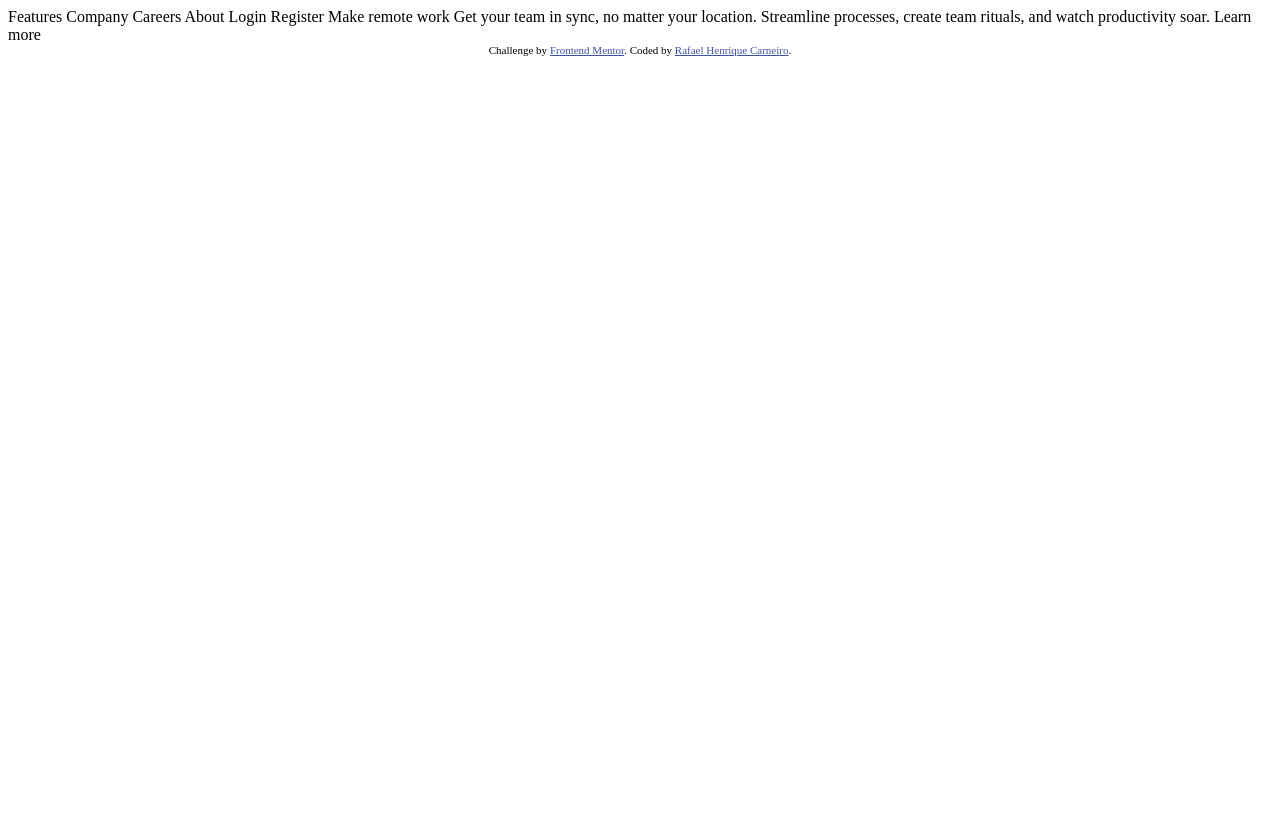
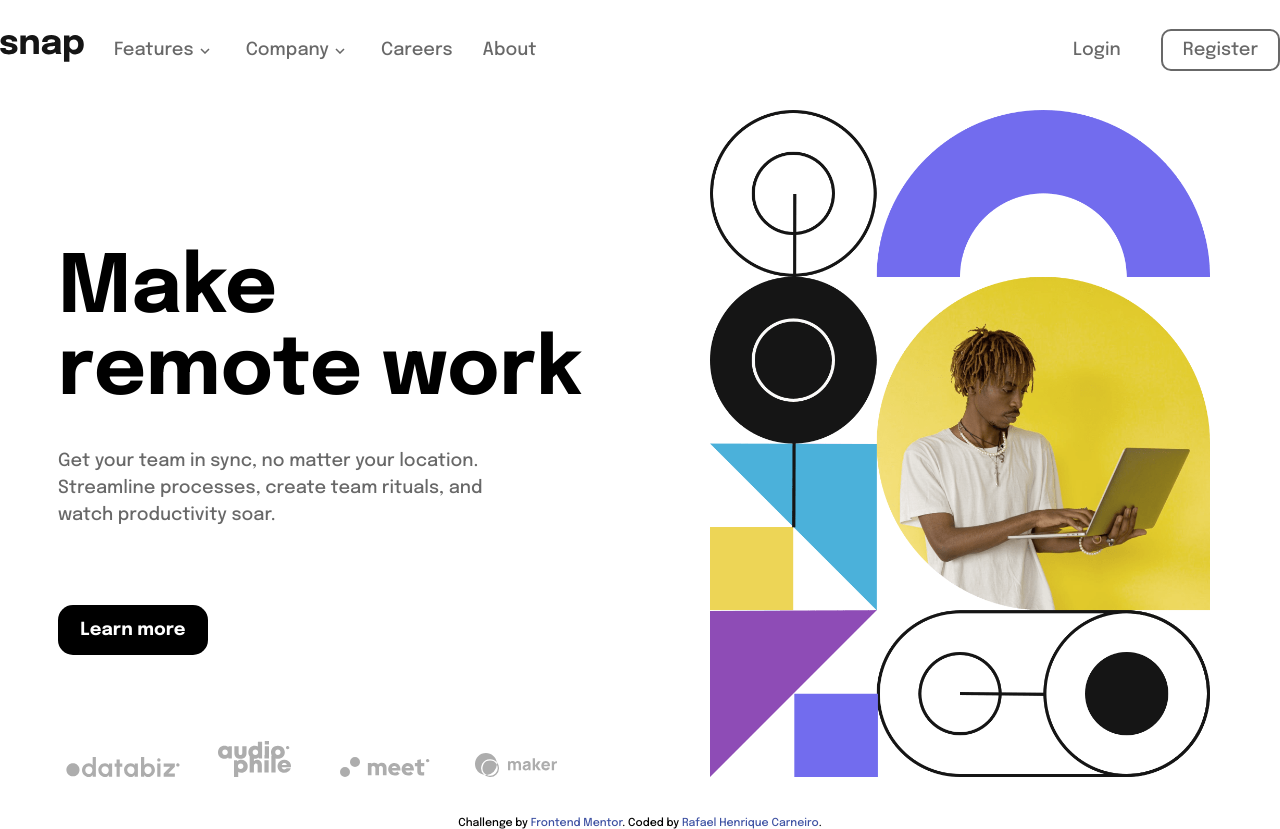
Before and after one commit to rafael-hc/frontend-mentor, a plain HTML site: page index.html in a window 1280 px wide. Before the commit the page ends 800 px from the top, so only its background shows below. Drawn offline with Linux system fonts and the light colour scheme.

Commit message:
Design-desktop pré-fechamento

```diff
--- a/index.html
+++ b/index.html
@@ -1,39 +1,166 @@
 <!DOCTYPE html>
 <html lang="en">
+
 <head>
   <meta charset="UTF-8">
-  <meta name="viewport" content="width=device-width, initial-scale=1.0"> <!-- displays site properly based on user's device -->
+  <meta name="viewport" content="width=device-width, initial-scale=1.0">
+  <!-- displays site properly based on user's device -->
 
   <link rel="icon" type="image/png" sizes="32x32" href="./images/favicon-32x32.png">
-
+  <link rel="stylesheet" href="./style/style.css">
   <title>Frontend Mentor | Intro section with dropdown navigation</title>
 
-  <!-- Feel free to remove these styles or customise in your own stylesheet 👍 -->
-  <style>
-    .attribution { font-size: 11px; text-align: center; }
-    .attribution a { color: hsl(228, 45%, 44%); }
-  </style>
+
 </head>
+
 <body>
+  <nav class="nav flex width-max center">
+    <div class="img-nav">
+      <img src="./images/logo.svg" alt="logo">
+    </div>
+    <div class="text-nav flex">
+      <div class="left-text">
+        <ul class="ul-nav flex">
+          <li>
+            <div class="flex">
+              <a href="">
+                <p>Features</p>
+                <div class="icon-li">
+                  <img src="./images/icon-arrow-down.svg" alt="">
+                </div>
+              </a>
 
-  Features
-  Company
-  Careers
-  About
+            </div>
+            <div>
+              <ul class="sub-ul-nav dropdown-left">
+                <li>
+                  <div class="flex">
+                    <div class="icon-li"><img src="./images/icon-todo.svg" alt=""></div>
+                    <a href="">
+                      <p>Todo List</p>
+                    </a>
+                  </div>
+                </li>
+                <li>
+                  <div class="flex">
+                    <div class="icon-li"><img src="./images/icon-calendar.svg" alt=""></div>
+                    <a href="">
+                      <p>Calendar</p>
+                    </a>
+                  </div>
+                </li>
+                <li>
+                  <div class="flex">
+                    <div class="icon-li"><img src="./images/icon-reminders.svg" alt=""></div>
+                    <a href="">
+                      <p>Reminders</p>
+                    </a>
+                  </div>
+                </li>
+                <li>
+                  <div class="flex">
+                    <div class="icon-li"><img src="./images/icon-planning.svg" alt=""></div>
+                    <a href="">
+                      <p>Planning</p>
+                    </a>
+                  </div>
+                </li>
+              </ul>
+            </div>
+          </li>
+          <li>
+            <div class="flex">
+              <a href="">
+                <p>Company</p>
+                <div class="icon-li">
+                  <img src="./images/icon-arrow-down.svg" alt="">
+                </div>
+              </a>
 
-  Login
-  Register
+            </div>
+            <ul class="sub-ul-nav dropdown-left">
+              <li><a href="">
+                  <p>History</p>
+                </a></li>
+              <li><a href="">
+                  <p>Our Team</p>
+                </a></li>
+              <li><a href="">
+                  <p>Blog</p>
+                </a></li>
+            </ul>
+          </li>
+          <li><a href="">
+              <p>Careers</p>
+            </a></li>
+          <li><a href="">
+              <p>About</p>
+            </a></li>
+        </ul>
+      </div>
+      <div class="right-text">
+        <ul class="ul-nav flex">
+          <li><a href="">
+              <p>Login</p>
+            </a></li>
+          <li><a href="">
+              <p>Register</p>
+            </a></li>
+        </ul>
+      </div>
+    </div>
+  </nav>
+  <header class="header width-max center">
+    <div class="first-column">
+      <div class="first-column-content">
+        <div class="title-header">
+          <h1>Make<br>remote work</h1>
+        </div>
+        <div class="p-header">
+          <p> Get your team in sync, no matter your location.
+            Streamline processes,
+            create team rituals, and watch productivity soar.</p>
+        </div>
+        <div class="btn-header">
+          <button>
+            Learn more
+          </button>
+        </div>
+        <div class="icons-header">
+          <img src="./images/client-databiz.svg" alt="">
+          <img src="./images/client-audiophile.svg" alt="">
+          <img src="./images/client-meet.svg" alt="">
+          <img src="./images/client-maker.svg" alt="">
+        </div>
+      </div>
+    </div>
+    <div class="second-column">
+      <div class="img-header">
+        <img src="./images/image-hero-desktop.png" alt="">
+      </div>
+    </div>
 
-  Make remote work
+  </header>
 
-  Get your team in sync, no matter your location. Streamline processes,
-  create team rituals, and watch productivity soar.
+  <!-- <img src="./design/desktop-design.jpg" alt="">
+  <img src="./design/active-states.jpg" alt=""> -->
 
-  Learn more
+
+
+
+
+
+
+
+
+
+
+
 
   <div class="attribution">
     Challenge by <a href="https://www.frontendmentor.io?ref=challenge" target="_blank">Frontend Mentor</a>.
     Coded by <a href="#">Rafael Henrique Carneiro</a>.
   </div>
 </body>
+
 </html>
--- /dev/null
+++ b/style/style.css
@@ -0,0 +1,230 @@
+@import url('https://fonts.googleapis.com/css2?family=Epilogue:ital,wght@0,500;0,700;1,500;1,700&family=Raleway&family=Rubik:ital,wght@0,300;0,400;0,500;0,600;0,700;0,800;0,900;1,300;1,400;1,500;1,600;1,700;1,800;1,900&display=swap');
+
+* {
+    margin: 0;
+    padding: 0;
+    box-sizing: border-box;
+    text-decoration: none;
+    list-style: none;
+    font-family: Epilogue, sans-serif;
+}
+
+p {
+    font-size: 18px;
+    color: #686868;
+}
+
+.width-max {
+    max-width: 1440px;
+}
+
+.center {
+    margin: 0 auto;
+}
+
+.nav {
+    height: 100px;
+    margin-bottom: 10px;
+
+}
+
+.flex {
+    display: flex;
+    align-items: center;
+}
+
+.img-nav{
+    margin-right: 30px;
+}
+
+.text-nav {
+    width: 100%;
+    justify-content: space-between;
+}
+
+.ul-nav li a {
+    display: flex;
+    padding: 17px 0;
+}
+
+.ul-nav li a p {
+    font-weight: 500;
+    white-space: nowrap;
+}
+
+.ul-nav li a:hover p {
+    color: #141414;
+}
+
+.icon-li {
+    margin: 0 6px;
+}
+
+.left-text .ul-nav li {
+    margin-right: 30px;
+}
+
+.right-text .ul-nav li {
+    margin-left: 40px;
+}
+
+.right-text .ul-nav li:last-of-type a {
+    padding: 10px 20px;
+    border-radius: 10px;
+    border: 2px solid #686868;
+}
+
+.right-text .ul-nav li:last-of-type a:hover {
+    border: 2px solid #141414;
+}
+
+/* Estilo do dropdown */
+
+.ul-nav li {
+    position: relative;
+}
+
+.sub-ul-nav {
+    padding: 10px 25px;
+    position: absolute;
+    top: 50px;
+    display: none;
+    background-color: #fff;
+    border-radius: 10px;
+    -webkit-box-shadow: 0px 0px 26px -10px rgba(0, 0, 0, 0.68);
+    box-shadow: 0px 0px 26px -10px rgba(0, 0, 0, 0.68);
+}
+
+.sub-ul-nav li a{
+    display: block;
+}
+
+.text-nav .ul-nav li ul li{
+    margin: 0;
+}
+
+.dropdown-left{
+    right: 0;
+}
+
+.dropdown-right{
+    left: 0;
+}
+
+.ul-nav li ul li a {
+    padding: 10px 0;
+}
+
+.ul-nav li:hover ul,
+.menu li.over ul {
+    display: block;
+}
+
+/* Estilo header */
+
+h1 {
+    font-size: 80px;
+}
+
+.header {
+    display: grid;
+    grid-template-columns: repeat(2, 1fr);
+}
+
+.first-column {
+    display: grid;
+    grid-column-start: 1;
+    grid-column-end: 2;
+    justify-items: center;
+}
+
+.first-column-content {
+    display: grid;
+    grid-template-rows: 2.5fr repeat(3, 1fr);
+}
+
+.second-column {
+    display: grid;
+    grid-column-start: 2;
+    grid-column-end: 3;
+}
+
+.title-header {
+    grid-row-start: 1;
+    grid-row-end: 2;
+    color: #000;
+    display: grid;
+    align-items: end;
+}
+
+.p-header {
+    display: grid;
+    justify-items: center;
+    grid-row-start: 2;
+    grid-row-end: 3;
+    max-width: 450px;
+    align-items: center;
+}
+
+.p-header p {
+    padding-top: 30px;
+    line-height: 1.5;
+}
+
+.btn-header {
+    grid-row-start: 3;
+    grid-row-end: 4;
+    display: grid;
+    align-items: end;
+}
+
+.btn-header button {
+    width: 150px;
+    height: 50px;
+    border: none;
+    border-radius: 15px;
+    background-color: #000;
+    color: #fff;
+    font-weight: 700;
+    font-size: 18px;
+    cursor: pointer;
+}
+
+.btn-header button:hover {
+    background-color: #fff;
+    color: #000;
+    border: 2px solid #000;
+}
+
+.icons-header {
+    display: grid;
+    grid-template-columns: repeat(4, 1fr);
+    grid-row-start: 4;
+    grid-row-end: 5;
+    align-items: end;
+    justify-items: center;
+    /* background-color: coral; */
+}
+
+.img-header {
+    display: grid;
+
+    justify-items: center;
+    /* background-color: darkgray; */
+}
+
+.img-header img {
+    max-width: 500px;
+}
+
+/* Informação que já vieram */
+
+.attribution {
+    margin-top: 40px;
+    font-size: 11px;
+    text-align: center;
+}
+
+.attribution a {
+    color: hsl(228, 45%, 44%);
+}
```
